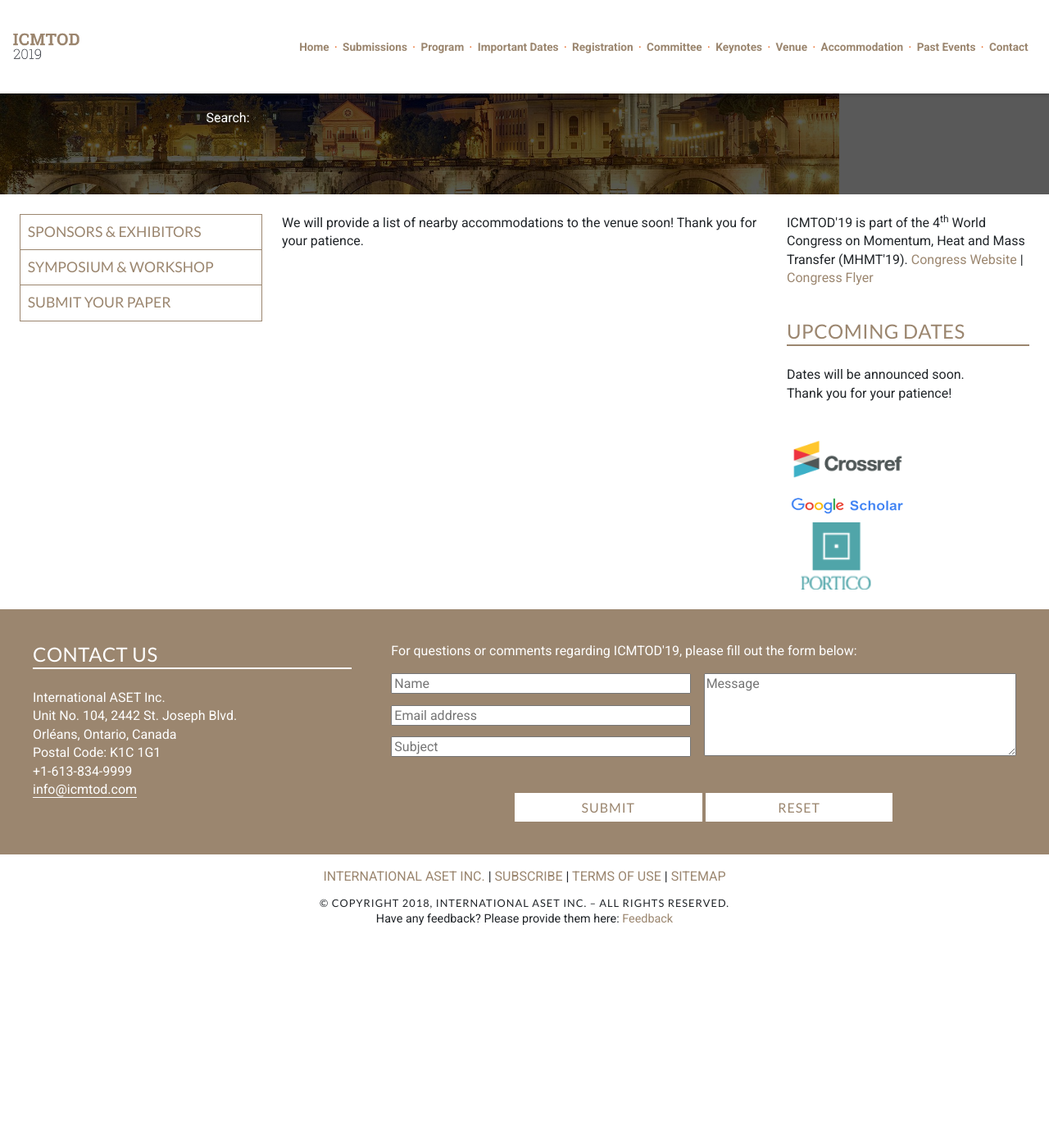
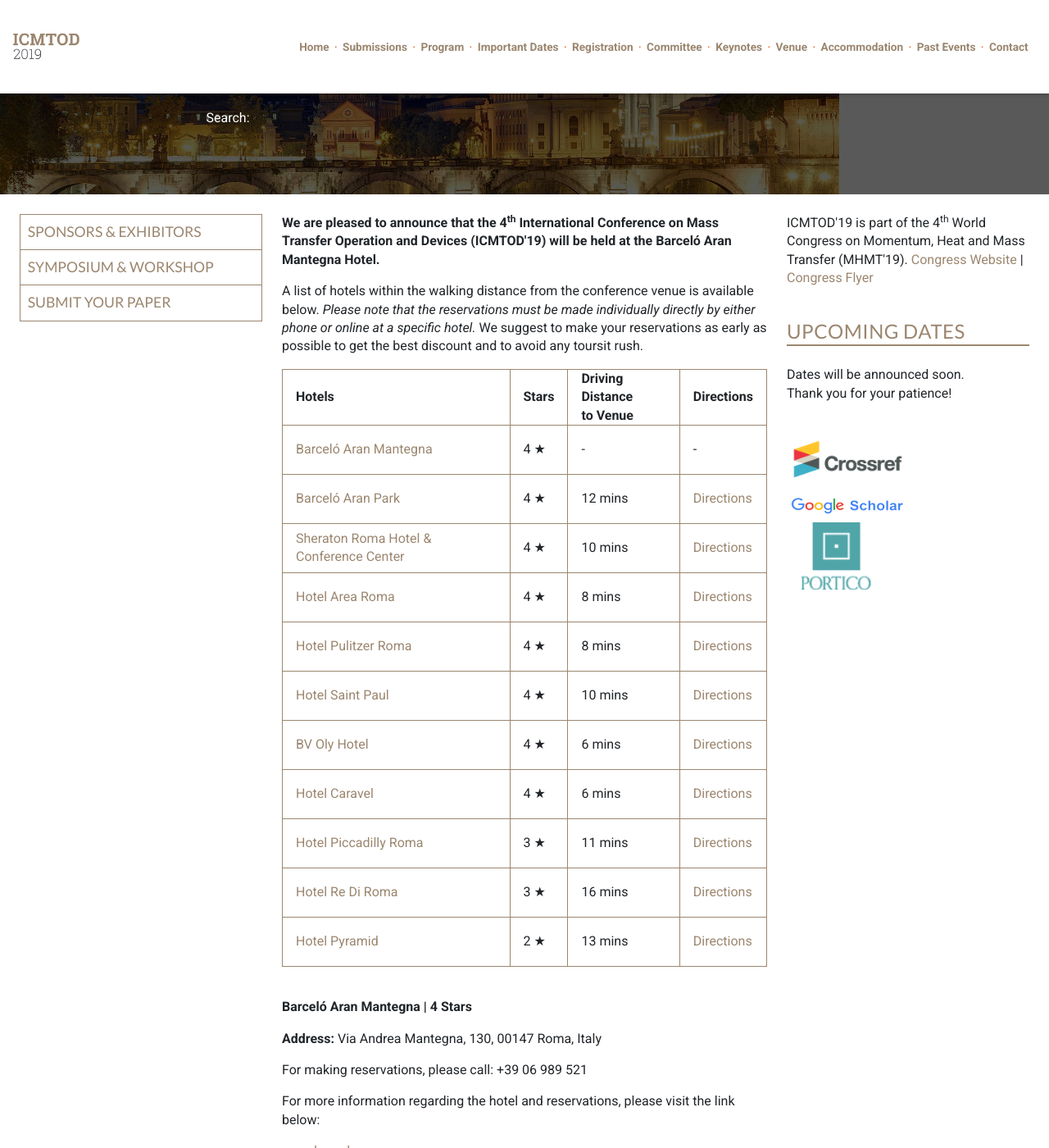
Before and after one commit to intaset/icmtod, a Jekyll site: the page built from accommodation.html, in a window 1280 px wide and 1400 px high, scrolled down 243 px. Shown: the whole window at 82% size. Built offline with Jekyll 4.4.1, drawn with Linux system fonts in a browser that asks for light colours; nearby versions of some CDN libraries; Markdown is read by kramdown in place of the engine named in the settings; comment, search, counter and statistics services are not loaded; before the commit the page ends 1390 px from its top, so only the background shows below that; some of the changed text lies outside the part shown.

Commit message:
update venue and accommadation

```diff
--- a/accommodation.html
+++ b/accommodation.html
@@ -7,227 +7,257 @@ meta: A list of nearby hotels from the venue is provided along with their contac
 <a id="top"></a>
 <div class="unit unit-s-1 unit-m-1-4-1 unit-l-1-4-1">
   <div class="unit-spacer content">
-  <span class="anchor" id="top"></span>
-     <p class="body">We will provide a list of nearby accommodations to the venue soon! Thank you for your patience.</p>
+  <!-- <p class="body">We will provide a list of nearby accommodations to the venue soon! Thank you for your patience.</p> -->
 
-    <!--<p class="body">We are pleased to announce that the 4<sup>th</sup> International Conference on Mass Transfer Operation and Devices (ICMTOD'19) will be held at the the Novotel Budapest Centrum.  More importantly, we have collaborated with the hotel to offer our customers a reduced rate on the accommodations! Please click here for more information: Hotel Alimara Barcelona </p>
+<p class="body"><strong>We are pleased to announce that the 4<sup>th</sup> International Conference on Mass Transfer Operation and Devices (ICMTOD'19) will be held at the Barceló Aran Mantegna Hotel.</strong></p>
 
-   <p class="body">A list of hotels within the walking distance from the conference venue is available below. Please note that the reservations must be made individually directly by either phone or online at a specific hotel. We suggest to make your reservations as early as possible to get the best discount and to avoid any tourist rush.</p>
+<p class="body">A list of hotels within the walking distance from the conference venue is available below. <i>Please note that the reservations must be made individually directly by either phone or online at a specific hotel.</i> We suggest to make your reservations as early as possible to get the best discount and to avoid any toursit rush.</p>
 
 <table class="accommodation">
   <thead>
     <tr>
     <td><b>Hotels</b></td>
-    <td><b>Google Map Direction</b></td>
-    <td><b>Walking Distance</b></td>
+    <td><b>Stars</b></td>
+    <td><b>Driving Distance <br>to Venue</b></td>
+     <td><b>Directions</b></td>
     </tr>
     </thead>
     <tbody>
   <tr>
-    <td><a href="#Novotel" class="body-link">Hotel Novotel Budapest Centrum</a></td>
+    <td><a href="#Barceló_Aran_Mantegna" class="body-link">Barceló Aran Mantegna</a></td>
+     <td>4 &#9733;</td>
       <td>-</td>
       <td>-</td>
     </tr>
 
     <tr>
-    <td><a href="#1" class="body-link">Hotel Nemzeti Budapest - MGallery Collection</a></td>
-      <td><a href="https://goo.gl/maps/s8h7ufP8iDp" class="body-link">https://goo.gl/maps/s8h7ufP8iDp</a></td>
-      <td>2 Min.</td>
+    <td><a href="#Barceló_Aran_Park" class="body-link">Barceló Aran Park</a></td>
+     <td>4 &#9733;</td>
+     <td>12 mins</td>
+      <td><a href="https://goo.gl/maps/T5LfPBXkb8o" class="body-link" target="_blank">Directions</a></td>
     </tr>
 
     <tr>
-    <td><a href="#2" class="body-link">Atrium Fashion Hotel</a></td>
-      <td><a href="https://goo.gl/maps/SWRe1mLANeH2" class="body-link">https://goo.gl/maps/SWRe1mLANeH2</a></td>
-      <td>2 Min.</td>
+    <td><a href="#Sheraton_Roma_Hotel_&_Conference_Center_4*" class="body-link">Sheraton Roma Hotel & Conference Center </a></td>
+     <td>4 &#9733;</td>
+      <td>10 mins</td>
+      <td><a href="https://goo.gl/maps/dYjKJZPx1Dt" class="body-link" target="_blank">Directions</a></td>
     </tr>
 
     <tr>
-    <td><a href="#3" class="body-link">Boscolo Budapest</a></td>
-      <td><a href="https://goo.gl/maps/Zq57vRKdzWJ2" class="body-link">https://goo.gl/maps/Zq57vRKdzWJ2</a></td>
-      <td>3 Min.</td>
+    <td><a href="#Hotel_Area_Roma_4*" class="body-link">Hotel Area Roma </a></td>
+     <td>4 &#9733;</td>
+     <td>8 mins</td>
+      <td><a href="https://goo.gl/maps/9ikFpY95cTF2" class="body-link" target="_blank">Directions</a></td>
     </tr>
 
     <tr>
-    <td><a href="#4" class="body-link">Hotel Ibis Budapest City</a></td>
-      <td><a href="https://goo.gl/maps/86vwcufwiTy" class="body-link">https://goo.gl/maps/86vwcufwiTy</a></td>
-      <td>3 Min.</td>
+    <td><a href="#Hotel_Pulitzer_Roma_4*" class="body-link">Hotel Pulitzer Roma </a></td>
+     <td>4 &#9733;</td>
+      <td>8 mins</td>
+      <td><a href="https://goo.gl/maps/GQC2dTpieEz" class="body-link" target="_blank">Directions</a></td>
     </tr>
 
     <tr>
-    <td><a href="#5" class="body-link">Courtyard Budapest City Center</a></td>
-      <td><a href="https://goo.gl/maps/etQac3D67tz" class="body-link">https://goo.gl/maps/etQac3D67tz</a></td>
-      <td>4 Min.</td>
+    <td><a href="#Hotel_Saint_Paul_4*" class="body-link">Hotel Saint Paul </a></td>
+     <td>4 &#9733;</td>
+     <td>10 mins</td>
+      <td><a href="https://goo.gl/maps/SkH6SegEMWB2" class="body-link" target="_blank">Directions</a></td>
     </tr>
 
     <tr>
-    <td><a href="#6" class="body-link">The Three Corners Hotel Bristol Budapest</a></td>
-      <td><a href="https://goo.gl/maps/T6nsMKTtFz22" class="body-link">https://goo.gl/maps/T6nsMKTtFz22</a></td>
-      <td>5 Min.</td>
+    <td><a href="#BV_Oly_Hotel_4*" class="body-link">BV Oly Hotel </a></td>
+     <td>4 &#9733;</td>
+      <td>6 mins</td>
+      <td><a href="https://goo.gl/maps/NSaeVSGEYWv" class="body-link" target="_blank">Directions</a></td>
     </tr>
 
     <tr>
-    <td><a href="#7" class="body-link">Elit Hotel</a></td>
-      <td><a href="https://goo.gl/maps/WXQEQchZiBp" class="body-link">https://goo.gl/maps/WXQEQchZiBp</a></td>
-      <td>5 Min.</td>
+    <td><a href="#Hotel_Caravel_4*" class="body-link">Hotel Caravel </a></td>
+     <td>4 &#9733;</td>
+     <td>6 mins</td>
+      <td><a href="https://goo.gl/maps/iMv77zyGMQm" class="body-link" target="_blank">Directions</a></td>
     </tr>
 
     <tr>
-    <td><a href="#8" class="body-link">Queen's Court Hotel &amp; Residence</a></td>
-      <td><a href="https://goo.gl/maps/zNRCPX9y7Jv" class="body-link">https://goo.gl/maps/zNRCPX9y7Jv</a></td>
-      <td>9 Min.</td>
+    <td><a href="#Hotel_Piccadilly_Roma_3*" class="body-link">Hotel Piccadilly Roma </a></td>
+     <td>3 &#9733;</td>
+       <td>11 mins</td>
+      <td><a href="https://goo.gl/maps/V1eX6eA1PC22" class="body-link" target="_blank">Directions</a></td>
     </tr>
 
     <tr>
-    <td><a href="#9" class="body-link">Corinthia Hotel Budapest</a></td>
-      <td><a href="https://goo.gl/maps/TxrcrRsCHB32" class="body-link">https://goo.gl/maps/TxrcrRsCHB32</a></td>
-      <td>9 Min.</td>
+    <td><a href="#Hotel_Re_Di_Roma_3*" class="body-link">Hotel Re Di Roma</a></td>
+     <td>3 &#9733;</td>
+      <td>16 mins</td>
+      <td><a href="https://goo.gl/maps/SBKJBk8Wz972" class="body-link" target="_blank">Directions</a></td>
+    </tr>
+
+    <tr>
+    <td><a href="#Hotel_Pyramid_2*" class="body-link">Hotel Pyramid</a></td>
+     <td>2 &#9733;</td>
+      <td>13 mins</td>
+      <td><a href="https://goo.gl/maps/jftKGNSFjiw" class="body-link" target="_blank">Directions</a></td>
     </tr>
 
   </tbody>
 </table><br>
 
-<span class="anchor" id="Novotel"></span>
+<span class="anchor" id="Barceló_Aran_Mantegna"></span>
 <div class="bottom-border">
-<p class="body bold">Hotel Novotel Budapest Centrum | 4 Stars</p>
-<p class="body"><b>Address:</b> Budapest, Rákóczi út 43-45, 1088 Hungary</p>
+<p class="body bold">Barceló Aran Mantegna | 4 Stars</p>
+<p class="body"><b>Address:</b> Via Andrea Mantegna, 130, 00147 Roma, Italy</p>
 
-<p class="body">For making reservations, please call: +36 1 477 5300<br>
-<b>Group Discount:</b> Information will be provided soon.</p>
+<p class="body">For making reservations, please call: +39 06 989 521<br>
+<!-- <b>Group Discount:</b> Mention the conference to receive a Clarion discount. --></p>
 
-<p class="body"><b>To reserve a room:</b> please download and fill out the <a href="../NovotelBudapestBookingForm_ASET.pdf" class="body-link">Booking Form</a> and send directly to the hotel email address mentioned on the form.</p>
+<p class="body">For more information regarding the hotel and reservations, please visit the link below:</p>
 
-<p class="body">For more information regarding the hotel, please visit the link below:</p>
-
-<a href="http://www.novotel.com/gb/hotel-3560-novotel-budapest-centrum/index.shtml" class="body-link">www.novotel.com/gb/hotel-3560-novotel-budapest-centrum</a>
-
-<a href="#top" class="top">TOP</a>
-</div><br>
-
-<span class="anchor" id="9"></span>
-<div class="bottom-border">
-<p class="body bold">Corinthia Hotel Budapest | 5 Stars</p>
-<p class="body"><b>Address:</b> ERZSÉBET KÖRÚT 43-49 BUDAPEST H-1073</p>
-
-<p class="body">For making reservations, please call: +36 1 479 4000 </p>
-
-<p class="body">For more information regarding this hotel or to book online, please visit the link below:</p>
-
-<a href="http://www.corinthia.com/hotels/budapest/?gclid=Cj0KEQjwt763BRDZx_Xg3-Pv2cABEiQAoDfeGOjY3e-ucw7r0JT1o6N7buHK-TI2qdhD3DKyVG9ltrgaAuBc8P8HAQ" class="body-link">www.corinthia.com/hotels/budapest</a>
-
-<a href="#top" class="top">TOP</a>
-</div><br>
-
-<span class="anchor" id="3"></span>
-<div class="bottom-border">
-<p class="body bold">Boscolo Budapest | 5 Stars</p>
-<p class="body"><b>Address:</b> Erzsébet krt. 9/11 - 1073 Budapest, Hungary</p>
-
-<p class="body">For making reservations, please call: +36 1 886 61 11</p>
-
-<p class="body">For more information regarding this hotel and making online reservation, please visit the link below:</p>
-
-<a href="http://budapest.boscolohotels.com/" class="body-link">www.budapest.boscolohotels.com</a>
-
-<a href="#top" class="top">TOP</a>
-</div><br>
-
-<span class="anchor" id="8"></span>
-<div class="bottom-border">
-<p class="body bold">Queen's Court Hotel &amp; Residence | 5 Stars</p>
-<p class="body"><b>Address:</b> 1074 Budapest, Dob Street 63., Budapest, Hungary</p>
-
-<p class="body">For making reservations, please call: +36 1 882 3000</p>
-
-<p class="body">For more information regarding this hotel and making online reservation, please visit the link below:</p>
-
-<a href="http://www.queenscourthotelbudapest.com" class="body-link">www.queenscourthotelbudapest.com</a>
-
-<a href="#top" class="top">TOP</a>
-</div><br>
-
-<span class="anchor" id="1"></span>
-<div class="bottom-border">
-<p class="body bold">Hotel Nemzeti Budapest - MGallery Collection | 4 Stars</p>
-<p class="body"><b>Address:</b> Jozsef Krt. 4 1088, Budapest, Hungary</p>
-
-<p class="body">For making reservations, please call: (+36) 1 477 4500</p>
-
-<p class="body">For more information regarding this hotel and making online reservation, please visit the link below:</p>
-
-<a href="http://hotel-nemzeti-budapest.hu/en/" class="body-link">www.hotel-nemzeti-budapest.hu</a>
-
-<a href="#top" class="top">TOP</a>
-</div><br>
-
-<span class="anchor" id="5"></span>
-<div class="bottom-border">
-<p class="body bold">Courtyard Budapest City Center | 4 Stars</p>
-<p class="body"><b>Address:</b> Jozsef krt. 5, Budapest, H-1088 Hungary</p>
-
-<p class="body">For making reservations, please call: +36 1 327 5100</p>
-
-<p class="body">For more information regarding this hotel and making online reservation, please visit the link below:</p>
-
-<a href="http://www.marriott.com/hotels/travel/budcy-courtyard-budapest-city-center/" class="body-link">www.marriott.com/hotels/travel/budcy-courtyard-budapest-city-center/</a>
-
-<a href="#top" class="top">TOP</a>
-</div><br>
-
-<span class="anchor" id="2"></span>
-<div class="bottom-border">
-<p class="body bold">Atrium Fashion Hotel | 4 Stars</p>
-<p class="body"><b>Address:</b> Csokonai u 14. 1081 Budapest, Hungary</p>
-
-<p class="body">For making reservations, please call: +36 1 299 0777</p>
-
-<p class="body">For more information regarding this hotel and making online reservation, please visit the link below:</p>
-
-<a href="http://www.atriumhotelbudapest.com/en/" class="body-link">www.atriumhotelbudapest.com</a>
-
-<a href="#top" class="top">TOP</a>
-</div><br>
-
-<span class="anchor" id="6"></span>
-<div class="bottom-border">
-<p class="body bold">The Three Corners Hotel Bristol Budapest | 4 Stars</p>
-<p class="body"><b>Address:</b> Kenyérmező utca 4., 1081 Budapest, Hungary</p>
-
-<p class="body">For making reservations, please call: +36 1 7991100</p>
-
-<p class="body">For more information regarding this hotel and making online reservation, please visit the link below:</p>
-
-<a href="http://threecorners.com/hotels/hotel-bristol/" class="body-link">www.threecorners.com/hotels/hotel-bristol</a>
-
-<a href="#top" class="top">TOP</a>
-</div><br>
-
-<span class="anchor" id="4"></span>
-<div class="bottom-border">
-<p class="body bold">Hotel Ibis Budapest City | 3 Stars</p>
-<p class="body"><b>Address:</b> Akacfa u. 1-3, 1072, Budapest Hungary</p>
-
-<p class="body">For making reservations, please call: +36 1 478 3050</p>
-
-<p class="body">For more information regarding this hotel and making online reservation, please visit the link below:</p>
-
-<a href="http://www.accorhotels.com/gb/hotel-1681-ibis-budapest-city/index.shtml" class="body-link">www.accorhotels.com/gb/hotel-1681-ibis-budapest-city</a>
-
-<a href="#top" class="top">TOP</a>
-</div><br>
-
-<span class="anchor" id="7"></span>
-<div class="bottom-border">
-<p class="body bold">Elit Hotel | 3 Stars</p>
-<p class="body"><b>Address:</b> 1081 Budapest, Rákóczi út 67., Hungary</p>
-
-<p class="body">For making reservations, please call: +36 1 785 8095</p>
-
-<p class="body">For more information regarding this hotel and making online reservation, please visit the link below:</p>
-
-<a href="http://www.elithotel.hu/index.php" class="body-link">www.elithotel.hu</a>
+<a href="http://www.barcelo.com" class="body-link">www.barcelo.com</a>
 
 <a href="#top" class="top">TOP</a>
 </div>
--->
+
+<span class="anchor" id="Barceló_Aran_Park"></span>
+<div class="bottom-border">
+<p class="body bold">Barceló Aran Park | 4 Stars</p>
+<p class="body"><b>Address:</b> Via Riccardo Forster, 24, 00143 Roma, Italy</p>
+
+<p class="body">For making reservations, please call: +39 06 5107 2135</p>
+
+<p class="body">For more information regarding the hotel and reservations, please visit the link below:</p>
+
+<a href="http://www.barcelo.com" class="body-link">www.barcelo.com</a>
+
+<a href="#top" class="top">TOP</a>
+</div>
+
+<span class="anchor" id="Sheraton_Roma_Hotel_&_Conference_Center_4*"></span>
+<div class="bottom-border">
+<p class="body bold">Sheraton Roma Hotel & Conference Center | 4 Stars</p>
+<p class="body"><b>Address:</b> Viale del Pattinaggio, 100, 00144 Roma, Italy</p>
+
+<p class="body">For making reservations, please call: +39 06 54531</p>
+
+<p class="body">For more information regarding the hotel and reservations, please visit the link below:</p>
+
+<a href="http://www.sheratonrome.com" class="body-link">www.sheratonrome.com</a>
+
+<a href="#top" class="top">TOP</a>
+</div>
+
+<span class="anchor" id="Hotel_Area_Roma_4*"></span>
+<div class="bottom-border">
+<p class="body bold">Hotel Area Roma | 4 Stars</p>
+<p class="body"><b>Address:</b> Via del Forte Ostiense, 21, 00146 Roma, Italy</p>
+
+<p class="body">For making reservations, please call: +39 06 594 3183</p>
+
+<p class="body">For more information regarding the hotel and reservations, please visit the link below:</p>
+
+<a href="http://www.hotelarearoma.it" class="body-link">www.hotelarearoma.it</a>
+
+<a href="#top" class="top">TOP</a>
+</div>
+
+<span class="anchor" id="Hotel_Pulitzer_Roma_4*"></span>
+<div class="bottom-border">
+<p class="body bold">Hotel Pulitzer Roma | 4 Stars</p>
+<p class="body"><b>Address:</b> Via Guglielmo Marconi, 905, 00146 Roma, Italy</p>
+
+<p class="body">For making reservations, please call: +39 06 598 591</p>
+
+<p class="body">For more information regarding the hotel and reservations, please visit the link below:</p>
+
+<a href="http://www.hotelpulitzer.it" class="body-link">www.hotelpulitzer.it</a>
+
+<a href="#top" class="top">TOP</a>
+</div>
+
+<span class="anchor" id="Hotel_Saint_Paul_4*"></span>
+<div class="bottom-border">
+<p class="body bold">Hotel Saint Paul | 4 Stars</p>
+<p class="body"><b>Address:</b> Via Vito Volterra, 43, 00146 Roma, Italy</p>
+
+<p class="body">For making reservations, please call: +39 06 559 1911</p>
+
+<p class="body">For more information regarding the hotel and reservations, please visit the link below:</p>
+
+<a href="https://www.hotelius.com" class="body-link">www.hotelius.com</a>
+
+<a href="#top" class="top">TOP</a>
+</div>
+
+<span class="anchor" id="BV_Oly_Hotel_4*"></span>
+<div class="bottom-border">
+<p class="body bold">BV Oly Hotel | 4 Stars</p>
+<p class="body"><b>Address:</b> Via del Santuario Regina degli Apostoli, 36, 00145 Roma, Italy</p>
+
+<p class="body">For making reservations, please call: +39 06 594 441</p>
+
+<p class="body">For more information regarding the hotel and reservations, please visit the link below:</p>
+
+<a href="http://www.olyhotel.it" class="body-link">www.olyhotel.it</a>
+
+<a href="#top" class="top">TOP</a>
+</div>
+
+<span class="anchor" id="Hotel_Caravel_4*"></span>
+<div class="bottom-border">
+<p class="body bold">Hotel Caravel | 4 Stars</p>
+<p class="body"><b>Address:</b> Via Cristoforo Colombo, 124, 00147 Roma, Italy</p>
+
+<p class="body">For making reservations, please call: +39 06 518 0789</p>
+
+<p class="body">For more information regarding the hotel and reservations, please visit the link below:</p>
+
+<a href="http://www.hotelcaravel.it" class="body-link">www.hotelcaravel.it</a>
+
+<a href="#top" class="top">TOP</a>
+</div>
+
+<span class="anchor" id="Hotel_Piccadilly_Roma_3*"></span>
+<div class="bottom-border">
+<p class="body bold">Hotel Piccadilly Roma | 3 Stars</p>
+<p class="body"><b>Address:</b> Via Magna Grecia, 122, 00183 Roma, Italy</p>
+
+<p class="body">For making reservations, please call: +39 06 7047 4858</p>
+
+<p class="body">For more information regarding the hotel and reservations, please visit the link below:</p>
+
+<a href="http://www.hotelpiccadillyroma.it" class="body-link">www.hotelpiccadillyroma.it</a>
+
+<a href="#top" class="top">TOP</a>
+</div>
+
+<span class="anchor" id="Hotel_Re_Di_Roma_3*"></span>
+<div class="bottom-border">
+<p class="body bold">Hotel Re Di Roma | 3 Stars</p>
+<p class="body"><b>Address:</b> Via Vercelli, 21, 00182 Roma, Italy</p>
+
+<p class="body">For making reservations, please call: +39 06 7030 2501</p>
+
+<p class="body">For more information regarding the hotel and reservations, please visit the link below:</p>
+
+<a href="http://www.hotelrediroma.com" class="body-link">www.hotelrediroma.com</a>
+
+<a href="#top" class="top">TOP</a>
+</div>
+
+<span class="anchor" id="Hotel_Pyramid_2*"></span>
+<div class="bottom-border">
+<p class="body bold">Hotel Pyramid | 2 Stars</p>
+<p class="body"><b>Address:</b> Via dei Magazzini Generali, 4, 00154 Roma, Italy</p>
+
+<p class="body">For making reservations, please call: +39 06 578 0009</p>
+
+<p class="body">For more information regarding the hotel and reservations, please visit the link below:</p>
+
+<a href="http://www.hotelpyramid.it" class="body-link">www.hotelpyramid.it</a>
+
+<a href="#top" class="top">TOP</a>
+</div>
+
+
   </div>
   </div>
--- a/venue.html
+++ b/venue.html
@@ -6,24 +6,44 @@ meta: The venue information is provided here for the conference.
 
 <div class="unit unit-s-1 unit-m-1-4-1 unit-l-1-4-1">
   <div class="unit-spacer content">
-  <p class="body">The venue of the conference will be announced shortly! Thank you for your patience.</p>
- <!-- <p class="body">We are pleased to announce that the 4<sup>th</sup> International Conference on Mass Transfer Operation and Devices (ICMTOD'19) will be held in Budapest, Hungary, on April 12 - 14, 2018 at the Novotel Budapest Centrum.</p>
+  <!--<p class="body">The venue of the conference will be announced shortly! Thank you for your patience.</p>-->
 
-  <p class="body">Art nouveau style Novotel Budapest  Centrum is located in the city centre with easy access. Enjoy 4-star comfort in  sound-proof, air-conditioned rooms with tea/coffee making facilities. Café  Palace restaurant await our guests with live piano music, Hungarian and  International tastes. The hotel offers free entrance into a fitness room, jacuzzi,  and sauna. Free WiFi is available in the entire Hotel. For information on how to reserve a room,  please see the <a href="/accommodation/#Novotel" class="body-link">accomodation page</a>. </p>
- <p class="body">
-  Metro, trams and buses are on your  doorstep. Novotel Budapest Centrum is close to Keleti Railway station as well  to Blaha Lujza square on Pest side of Budapest. With easy access to public  transportation, you can quickly reach the Danube River, shopping areas of  Budapest, the Syma congress centre, Hungexpo exhibition field, or the Budapest  Arena concert hall. Restaurants with international kitchen and excellent bars,  pubs can be found in close proximity of the Hotel.</p>
- <p class="body">For more information on Novotel  Budapest Centrum, please visit:</p>
+    <p class="body"><strong>We are pleased to announce that the 4<sup>th</sup> International Conference on Mass Transfer Operation and Devices (ICMTOD'19) will be held in Italy, Rome on April 2019 at the Barceló Aran Mantegna.</strong></p>
 
-<center><a href="http://www.accorhotels.com/gb/hotel-3560-novotel-budapest-centrum/index.shtml" target="_blank" class="body-link"><img src="../img/novotel_logo.png" class="flex-sponsor"></a></center>
+  <h3>Barceló Aran Mantegna</h3>
+<p class="body">The Barceló Aran Mantegna is located in EUR-Garbatella, Rome's business district, surrounded by green spaces and very close to the city's new exhibition centre, the Nuova Fiera di Roma. The hotel's location ensures that it is always peaceful, but it is also well-connected to the city centre and Fiumicino and Ciampino international airports. There is a bus stop nearby which links the hotel to the centre of Rome, as well as all kinds of shops, banks, restaurants, and cafés.</p>
 
 
- <p class="body">Often described as the "Little  Paris of Middle Europe", Budapest is famous not only for the monuments  reflecting its own 1,000-year-old culture, but also for the relics of others  who settled here. Remains from both Roman occupation and much later ruled by the  Turks can still be seen in the city. After the Ottoman Empire the union with  Austria has a particular influence on the city's form and style.</p>
- <p class="body">The capital has two sides, Buda and  Pest, stretching along the banks of the Danube, representing two different  characters of the city.<br>
-  Suburban Buda and its historic castle  district offer medieval streets and houses, museums, caves and Roman ruins. The  dynamic Pest side boasts the largest parliament building in Europe, riverside  promenades, flea markets, bookstores, antique stores and café houses.</p>
-  <p class="body">
-  Budapest has a lot to offer. Museums  and galleries, churches and synagogues, palaces and historic buildings, baths  and pools are presented together with the influence of Secession in the city.</p>
- <p class="body">For more information on Budapest,  please visit: <a href="http://www.budapest.com" class="body-link">www.budapest.com</a>. </p>
--->
+
+<p class="body">For more information on the Barceló Aran Mantegna, please visit: <a href="https://www.barcelo.com/en-us/hotels/italy/rome/barcelo-aran-mantegna/" target="_blank" class="body-link">https://www.barcelo.com</a>.</p>
+
+
+<center><a href="https://www.barcelo.com/en-us/hotels/italy/rome/barcelo-aran-mantegna/" target="_blank" class="body-link"><img src="../img/Logo-Barcelo_BHR_pos.png"
+ width="30%"></a></center>
+
+<center>
+<p class="body">
+<strong>Barceló Aran Mantegna</strong><br>
+<a target="_blank" href="https://goo.gl/maps/r2QEgrojMjr" class="body-link">Via Andrea Mantegna, 130<br>
+00147 Roma, Italia </a><br>
+Tel: +39 06 989 521 <br>
+Email: aranmantegna@barcelo.com<br>
+<a href="https://www.barcelo.com/en-us/hotels/italy/rome/barcelo-aran-mantegna/" target="_blank" class="body-link">www.barcelo.com </a>
+</p>
+</center>
+
+<br>
+<h3>ROME</h3>
+
+<center><a href="http://www.turismoroma.it" target="_blank" class="body-link"><img src="../img/header.jpg" class="flex-img"></a></center>
+<br>
+
+<p class="body">Rome, Italy’s capital, is a sprawling, cosmopolitan city with nearly 3,000 years of globally influential art, architecture and culture on display. Ancient ruins such as the Forum and the Colosseum evoke the power of the former Roman Empire. Vatican City, headquarters of the Roman Catholic Church, has St. Peter’s Basilica and the Vatican Museums, which house masterpieces such as Michelangelo’s Sistine Chapel frescoes. </p>
+
+<p class="body">Rome can be reached very easily via its airports (Leonardo da Vinci and Ciampino), by rail (the two large stations, Termini and Tiburtina), and even by sea (the ports of Ostia, Fiumicino and Civitavecchia). </p>
+
+<p class="body">For more information on Rome, please visit <b><i><a href="http://www.turismoroma.it" target="_blank" class="body-link">Turismoroma</a></i></b>, the city’s tourist portal.</p>
+
 
   </div>
   </div>
```
Also changed, not shown: img/Logo-Barcelo_BHR_pos.png (added), 3 other files. Lines whose indentation alone changed are shown as unchanged.
